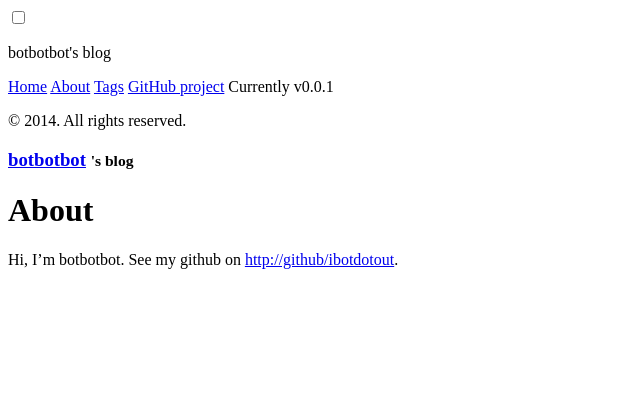
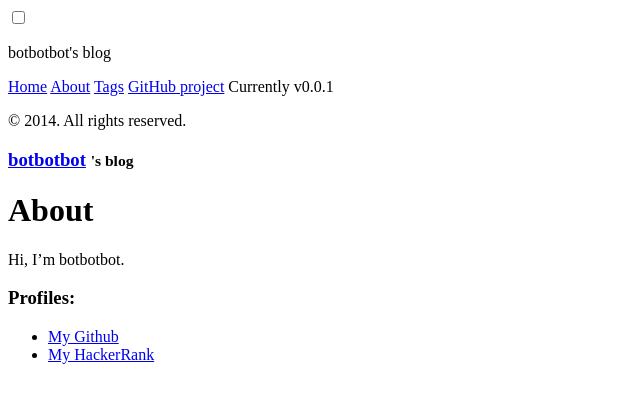
Before and after one commit to ibotdotout/ibotdotout.github.io, a Jekyll site: the page built from about.md, in a window 1280 px wide. Shown: the top 403 px of the page, without its empty margins (0-640 px from the left). Built offline with Jekyll 4.4.1, drawn with Linux system fonts in a browser that asks for light colours; Markdown is read by kramdown in place of the engine named in the settings.

Commit message:
update about.md add my hackerrank

```diff
--- a/about.md
+++ b/about.md
@@ -4,4 +4,7 @@ title: About
 ---
 
 Hi, I'm botbotbot.
-See my github on [http://github/ibotdotout](http://github.com/ibotdotout).
+
+### Profiles:
+* [My Github](http://github.com/ibotdotout)
+* [My HackerRank](https://www.hackerrank.com/ibotdotout)
```
